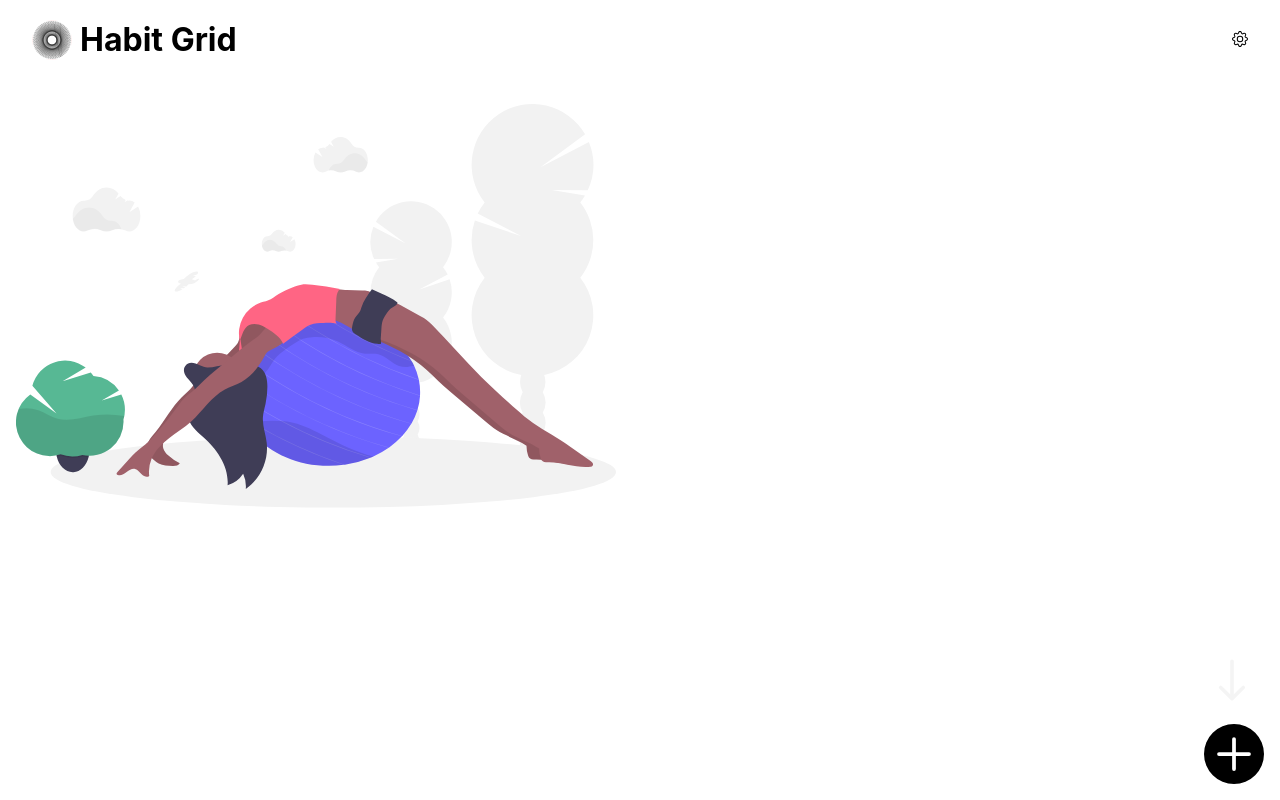
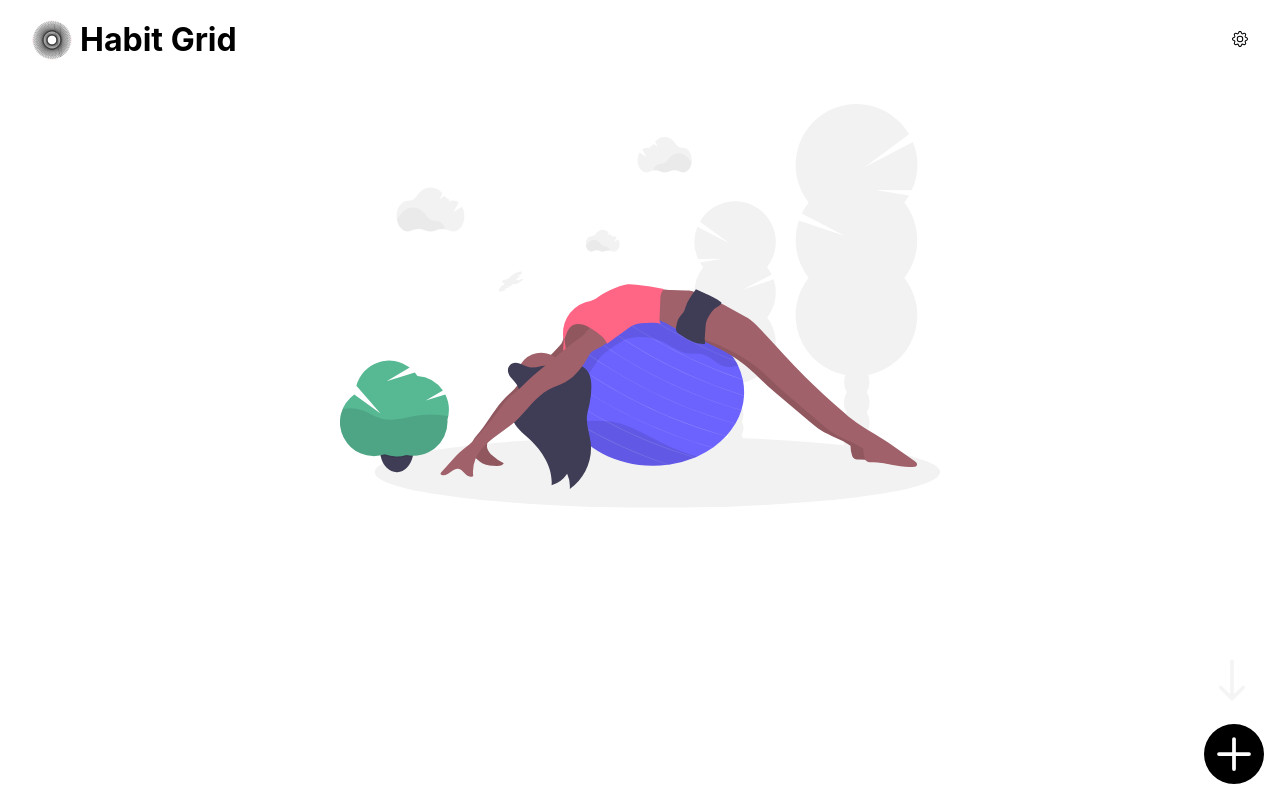
Before and after one commit to teooliver/habit-grid, a React (Create React App) app: page / in a window 1280 px wide. Built offline with nearby package versions, Linux system fonts and the light colour scheme.

Commit message:
fixed splash-screen styles

```diff
--- a/src/styles/_global.scss
+++ b/src/styles/_global.scss
@@ -29,6 +29,11 @@ h1 {
   overflow-y: hidden;
 }
 
+.splash-screen {
+  margin: 0 auto;
+  width: fit-content;
+}
+
 .stability-ball {
   width: 100%;
   max-width: 600px;
```
